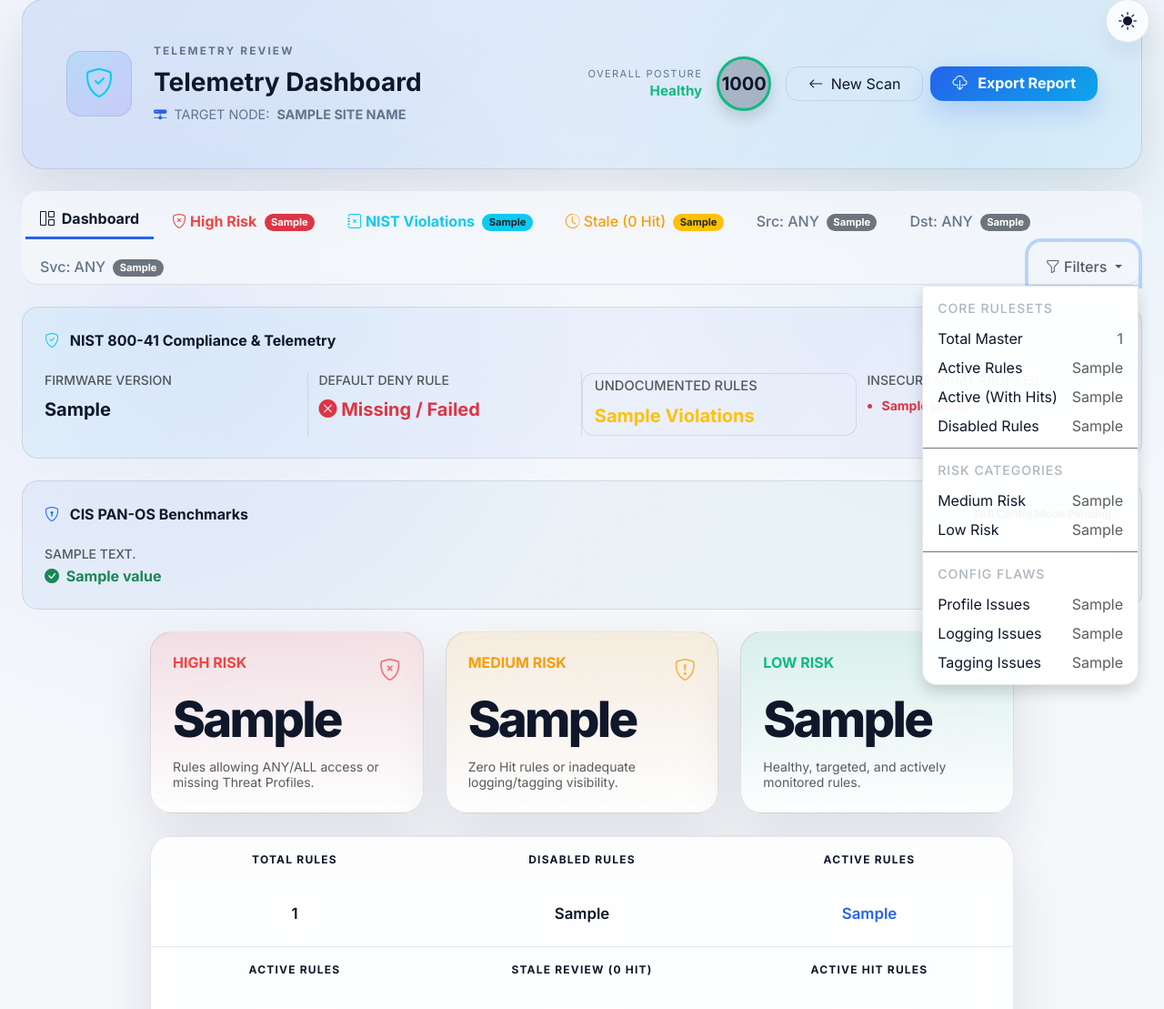
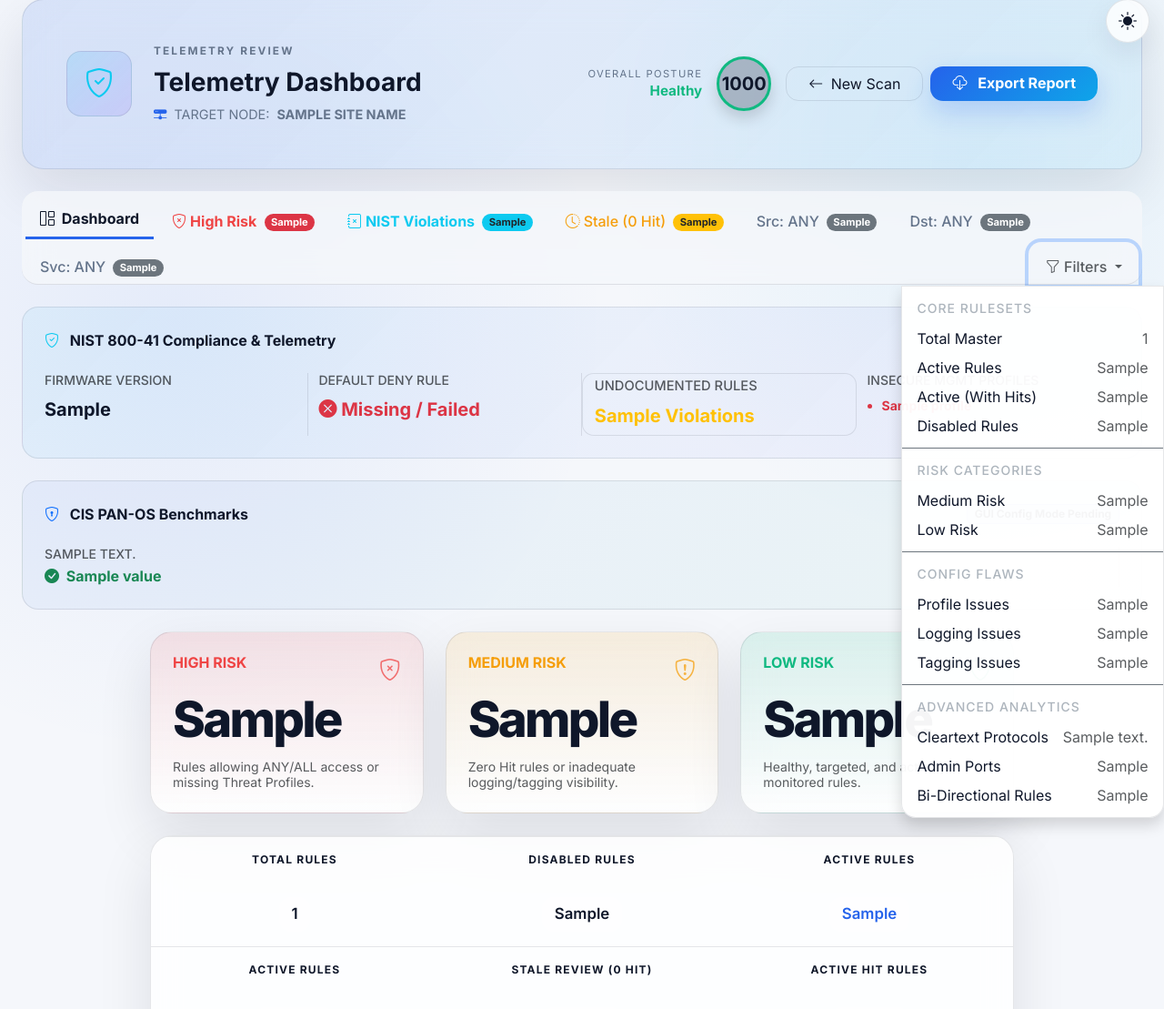
Before and after one commit to Majordean0303/firewall-rule-review, a Flask app: template templates/summary.html in a window 1280 px wide, after a click on "Filters". Shown: the part 17-1126 px from the top of the page at 91% size. Run offline with Flask 3, Linux system fonts and the light colour scheme; the template is opened without the code that fills it: most values are stand-ins (such as "Sample title", 1, 10 or a date in 2020); some libraries are stand-ins or nearby versions.

Commit message:
added Biderectional usless rules detection along with cleartext rules and admin ports.

```diff
--- a/app.py
+++ b/app.py
@@ -40,13 +40,50 @@ def process_palo_alto_rules(df, output_path, site_name, nist_metrics=None, cis_m
 
     active_hit_df = active_df.drop(zero_hit_df.index)
 
-    risky_pattern = r'(?i)(?:^|[-_\s])(22|23|3389|445|135|139|20|21|telnet|rdp|ssh|smb|ftp)(?:[-_\s]|$)'
-    risky_ports_df = active_hit_df[
-        active_hit_df['Service'].astype(str).str.contains(risky_pattern, regex=True, na=False) &
-        (active_hit_df['Action'].astype(str).str.strip().str.lower() == 'allow')
+    # ---------------------------------------------------------
+    # PHASE 1: SPLIT PROTOCOL FLAGGING (CSV Compatible)
+    # ---------------------------------------------------------
+    admin_pattern = r'(?i)(?:^|[-_\s])(?:22|3389|rdp|ssh)(?:[-_\s]|$)'
+    cleartext_pattern = r'(?i)(?:^|[-_\s])(?:21|23|80|ftp|telnet|http)(?:[-_\s]|$)'
+
+    admin_ports_df = active_hit_df[
+        active_hit_df['Service'].astype(str).str.contains(admin_pattern, regex=True, na=False) &
+        (active_hit_df['Action'].astype(str).str.strip().str.lower().isin(['allow', 'accept']))
     ]
 
-    # Extract Undocumented Rules (NIST Check)
+    cleartext_ports_df = active_hit_df[
+        active_hit_df['Service'].astype(str).str.contains(cleartext_pattern, regex=True, na=False) &
+        (active_hit_df['Action'].astype(str).str.strip().str.lower().isin(['allow', 'accept']))
+    ]
+
+    # ---------------------------------------------------------
+    # PHASE 2: BI-DIRECTIONAL & ZERO HIT CHECK (CSV Compatible)
+    # ---------------------------------------------------------
+    # 1. Search across ALL active rules, but exclude 'any' IPs and 'deny/drop' rules
+    valid_bidir = active_df[
+        (~active_df['Source Address'].astype(str).str.strip().str.lower().isin(['any', ''])) &
+        (~active_df['Destination Address'].astype(str).str.strip().str.lower().isin(['any', ''])) &
+        (active_df['Action'].astype(str).str.strip().str.lower().isin(['allow', 'accept'])) # NEW: Only check allow rules!
+    ]
+
+    # 2. Self-Merge the dataframe where Rule A Src == Rule B Dst AND Rule A Dst == Rule B Src
+    merged_bidir = pd.merge(
+        valid_bidir, valid_bidir,
+        left_on=['Source Address', 'Destination Address', 'Service'],
+        right_on=['Destination Address', 'Source Address', 'Service'],
+        suffixes=('_A', '_B')
+    )
+
+    # 3. Filter out rows matching against themselves, and extract unique rule names
+    merged_bidir = merged_bidir[merged_bidir['Name_A'] != merged_bidir['Name_B']]
+    bidirectional_names = merged_bidir['Name_A'].unique()
+
+    # 4. Only flag the mirrored rule if it ALSO has Zero Hits!
+    bidirectional_df = zero_hit_df[zero_hit_df['Name'].isin(bidirectional_names)]
+
+    # ---------------------------------------------------------
+    # EXISTING COMPLIANCE CHECKS
+    # ---------------------------------------------------------
     if 'NIST Documented' in active_hit_df.columns:
         undocumented_df = active_hit_df[active_hit_df['NIST Documented'].astype(str).str.strip().str.lower() == 'no']
     else:
@@ -72,14 +109,17 @@ def process_palo_alto_rules(df, output_path, site_name, nist_metrics=None, cis_m
     is_dst_any = (active_df['Destination Address'].astype(str).str.strip().str.lower() == 'any') & (active_df['Application'].astype(str).str.strip().str.lower() == 'any') & (active_df['URL Category'].astype(str).str.strip().str.lower() == 'any')
     is_srv_any = (active_df['Service'].astype(str).str.strip().str.lower().isin(['any', 'application-default'])) & (active_df['Application'].astype(str).str.strip().str.lower() == 'any') & (active_df['URL Category'].astype(str).str.strip().str.lower() == 'any')
     is_prof_none = active_df['Profile'].astype(str).str.strip().str.lower() == 'none'
-    is_risky_port = active_df['Service'].astype(str).str.contains(risky_pattern, regex=True, na=False) & (active_df['Action'].astype(str).str.strip().str.lower() == 'allow')
+
+    # Flag Cleartext as High Risk, Admin Ports as Medium Risk
+    is_cleartext = active_df['Service'].astype(str).str.contains(cleartext_pattern, regex=True, na=False) & (active_df['Action'].astype(str).str.strip().str.lower().isin(['allow', 'accept']))
+    is_admin = active_df['Service'].astype(str).str.contains(admin_pattern, regex=True, na=False) & (active_df['Action'].astype(str).str.strip().str.lower().isin(['allow', 'accept']))
 
     is_zero_hit = (active_df[hit_col].astype(str).str.strip().str.lower() == 'unused') | (active_df[hit_col] == 0) | (active_df[hit_col] == '0')
     is_log_none = ~active_df['Options'].astype(str).str.contains('Log Forwarding Profile setting', case=False, na=False)
     is_tag_none = active_df['Tags'].astype(str).str.strip().str.lower() == 'none'
 
-    high_mask = is_src_any | is_dst_any | is_srv_any | is_prof_none | is_risky_port
-    med_mask = (~high_mask) & (is_zero_hit | is_log_none | is_tag_none)
+    high_mask = is_src_any | is_dst_any | is_srv_any | is_prof_none | is_cleartext
+    med_mask = (~high_mask) & (is_zero_hit | is_log_none | is_tag_none | is_admin)
     low_mask = (~high_mask) & (~med_mask)
 
     metrics = {
@@ -88,13 +128,15 @@ def process_palo_alto_rules(df, output_path, site_name, nist_metrics=None, cis_m
         'source_any': len(source_any_df), 'destination_any': len(dest_any_df),
         'service_any': len(service_any_df), 'profile_issue': len(profile_none_df),
         'logs_none': len(logs_none_df), 'tags_none': len(tags_none_df),
-        'risky_ports': len(risky_ports_df),
+        'admin_ports': len(admin_ports_df),
+        'cleartext_ports': len(cleartext_ports_df),
+        'bidirectional_rules': len(bidirectional_df),
         'undocumented_rules': len(undocumented_df),
         'high_risk': int(high_mask.sum()), 'medium_risk': int(med_mask.sum()), 'low_risk': int(low_mask.sum())
     }
 
-    # BUGFIX: We are now explicitly passing undocumented_df AND nist_metrics to the Excel generator!
-    generate_excel_report(output_path, site_name, metrics, df, disabled_df, active_df, zero_hit_df, active_hit_df, source_any_df, dest_any_df, service_any_df, profile_none_df, logs_none_df, tags_none_df, risky_ports_df, undocumented_df, nist_metrics, cis_metrics)
+    generate_excel_report(output_path, site_name, metrics, df, disabled_df, active_df, zero_hit_df, active_hit_df, source_any_df, dest_any_df, service_any_df, profile_none_df, logs_none_df, tags_none_df, admin_ports_df, cleartext_ports_df, bidirectional_df, undocumented_df, nist_metrics, cis_metrics)
+
     web_cols = ['Name', 'Source Zone', 'Source Address', 'Destination Zone', 'Destination Address', 'Application', 'Service', 'Action', 'NIST Documented']
     web_cols = [col for col in web_cols if col in df.columns]
 
@@ -113,13 +155,14 @@ def process_palo_alto_rules(df, output_path, site_name, nist_metrics=None, cis_m
         'profile_issue': profile_none_df[web_cols].to_dict('records'),
         'logs_none': logs_none_df[web_cols].to_dict('records'),
         'tags_none': tags_none_df[web_cols].to_dict('records'),
-        'risky_ports': risky_ports_df[web_cols].to_dict('records'),
+        'admin_ports': admin_ports_df[web_cols].to_dict('records'),
+        'cleartext_ports': cleartext_ports_df[web_cols].to_dict('records'),
+        'bidirectional': bidirectional_df[web_cols].to_dict('records'),
         'undocumented': undocumented_df[web_cols].to_dict('records') if not undocumented_df.empty else [],
         'nist': nist_metrics or {},
         'cis': cis_metrics or {}
     }
     return metrics, web_data
-
 # -------------------------------------------------------------------
 # ENGINE 2: FORTINET PROCESSOR
 # -------------------------------------------------------------------
@@ -206,10 +249,11 @@ def process_fortinet_rules(df, output_path, site_name):
     }
     return metrics, web_data
 
+
 # -------------------------------------------------------------------
 # SHARED EXCEL GENERATOR
 # -------------------------------------------------------------------
-def generate_excel_report(output_path, site_name, metrics, df, disabled_df, active_df, zero_hit_df, active_hit_df, source_any_df, dest_any_df, service_any_df, profile_none_df, logs_none_df, tags_none_df, risky_ports_df=None, undocumented_df=None, nist_metrics=None, cis_metrics=None):
+def generate_excel_report(output_path, site_name, metrics, df, disabled_df, active_df, zero_hit_df, active_hit_df, source_any_df, dest_any_df, service_any_df, profile_none_df, logs_none_df, tags_none_df, admin_ports_df=None, cleartext_ports_df=None, bidirectional_df=None, undocumented_df=None, nist_metrics=None, cis_metrics=None):
     with pd.ExcelWriter(output_path, engine='openpyxl') as writer:
 
         # Build Standard Dashboard Data
@@ -227,8 +271,15 @@ def generate_excel_report(output_path, site_name, metrics, df, disabled_df, acti
             [metrics.get('active_hit_rules', 0), metrics.get('destination_any', 0), metrics.get('destination_any', 0)],
             ["Active Hit Rules", "Service Any", "To be reviewed"],
             [metrics.get('active_hit_rules', 0), metrics.get('service_any', 0), metrics.get('service_any', 0)],
-            ["Active Hit Rules", "Risky Mgmt Ports", "To be reviewed"],
-            [metrics.get('active_hit_rules', 0), metrics.get('risky_ports', 0), metrics.get('risky_ports', 0)],
+
+            # Phase 1 & 2 Dashboard Inserts
+            ["Active Hit Rules", "Cleartext Protocols", "To be reviewed"],
+            [metrics.get('active_hit_rules', 0), metrics.get('cleartext_ports', 0), metrics.get('cleartext_ports', 0)],
+            ["Active Hit Rules", "Admin Mgmt Ports", "To be reviewed"],
+            [metrics.get('active_hit_rules', 0), metrics.get('admin_ports', 0), metrics.get('admin_ports', 0)],
+            ["Active Hit Rules", "Bi-Directional Duplicates", "To be reviewed"],
+            [metrics.get('active_hit_rules', 0), metrics.get('bidirectional_rules', 0), metrics.get('bidirectional_rules', 0)],
+
             ["Active Hit Rules", "NIST Violations (Undoc)", "To be reviewed"],
             [metrics.get('active_hit_rules', 0), metrics.get('undocumented_rules', 0), metrics.get('undocumented_rules', 0)],
             ["Active Hit Rules", "Profile Issue", ""],
@@ -239,7 +290,6 @@ def generate_excel_report(output_path, site_name, metrics, df, disabled_df, acti
             [metrics.get('active_hit_rules', 0), metrics.get('tags_none', 0), ""]
         ]
 
-        # NEW: Append NIST Telemetry to the bottom of the Excel Dashboard if it exists
         if nist_metrics:
             dashboard_data.extend([
                 ["", "", ""],
@@ -252,7 +302,7 @@ def generate_excel_report(output_path, site_name, metrics, df, disabled_df, acti
                 dashboard_data.append(["Insecure Mgmt Profiles", ", ".join(insecure), ""])
             else:
                 dashboard_data.append(["Insecure Mgmt Profiles", "None (Secured)", ""])
-        # NEW: Write CIS Data to Excel Dashboard
+
         if cis_metrics:
             dashboard_data.extend([
                 ["", "", ""],
@@ -271,12 +321,11 @@ def generate_excel_report(output_path, site_name, metrics, df, disabled_df, acti
         zero_hit_df.to_excel(writer, sheet_name='Zero Hit Rules', index=False)
         active_hit_df.to_excel(writer, sheet_name='Active Hit Rules', index=False)
 
-        if risky_ports_df is not None:
-            risky_ports_df.to_excel(writer, sheet_name='Risky Ports', index=False)
-
-        # NEW: Write the NIST Violations sheet
-        if undocumented_df is not None:
-            undocumented_df.to_excel(writer, sheet_name='NIST Violations', index=False)
+        # Write Phase 1 & 2 Sheets
+        if admin_ports_df is not None: admin_ports_df.to_excel(writer, sheet_name='Admin Ports', index=False)
+        if cleartext_ports_df is not None: cleartext_ports_df.to_excel(writer, sheet_name='Cleartext Protocols', index=False)
+        if bidirectional_df is not None: bidirectional_df.to_excel(writer, sheet_name='Bi-Directional Duplicates', index=False)
+        if undocumented_df is not None: undocumented_df.to_excel(writer, sheet_name='NIST Violations', index=False)
 
         source_any_df.to_excel(writer, sheet_name='Source Any Rules', index=False)
         dest_any_df.to_excel(writer, sheet_name='Destination Any Rules', index=False)
@@ -285,6 +334,7 @@ def generate_excel_report(output_path, site_name, metrics, df, disabled_df, acti
         logs_none_df.to_excel(writer, sheet_name='Logs None', index=False)
         tags_none_df.to_excel(writer, sheet_name='Tags None', index=False)
 
+        # ... [Leave the rest of the dynamic Excel formatting block exactly as it is]
         # Apply Dynamic Excel Styling
         workbook = writer.book
         ws = writer.sheets['Dashboard']
--- a/templates/summary.html
+++ b/templates/summary.html
@@ -496,6 +496,11 @@
                     <li><a class="dropdown-item d-flex justify-content-between" id="profile-tab" href="javascript:void(0);" onclick="switchTab('profile')">Profile Issues <span class="text-muted ms-3">{{ metrics.profile_issue }}</span></a></li>
                     <li><a class="dropdown-item d-flex justify-content-between" id="logs-tab" href="javascript:void(0);" onclick="switchTab('logs')">Logging Issues <span class="text-muted ms-3">{{ metrics.logs_none }}</span></a></li>
                     <li><a class="dropdown-item d-flex justify-content-between" id="tags-tab" href="javascript:void(0);" onclick="switchTab('tags')">Tagging Issues <span class="text-muted ms-3">{{ metrics.tags_none }}</span></a></li>
+                    <li><hr class="dropdown-divider border-secondary"></li>
+                    <li><h6 class="dropdown-header text-uppercase" style="letter-spacing: 1px;">Advanced Analytics</h6></li>
+                    <li><a class="dropdown-item d-flex justify-content-between" id="cleartext-tab" href="javascript:void(0);" onclick="switchTab('cleartext')">Cleartext Protocols <span class="text-muted ms-3">{{ metrics.cleartext_ports }}</span></a></li>
+                    <li><a class="dropdown-item d-flex justify-content-between" id="admin-tab" href="javascript:void(0);" onclick="switchTab('admin')">Admin Ports <span class="text-muted ms-3">{{ metrics.admin_ports }}</span></a></li>
+                    <li><a class="dropdown-item d-flex justify-content-between" id="bidir-tab" href="javascript:void(0);" onclick="switchTab('bidir')">Bi-Directional Rules <span class="text-muted ms-3">{{ metrics.bidirectional_rules }}</span></a></li>
                 </ul>
             </li>
         </ul>
@@ -754,6 +759,11 @@
             {{ render_rule_table(web_data.profile_issue, 'profile', 'Missing Security Profiles') }}
             {{ render_rule_table(web_data.logs_none, 'logs', 'Logging Disabled or Incomplete') }}
             {{ render_rule_table(web_data.tags_none, 'tags', 'Missing Rule Tags') }}
+
+            {{ render_rule_table(web_data.cleartext_ports, 'cleartext', 'Cleartext / Insecure Protocols') }}
+            {{ render_rule_table(web_data.admin_ports, 'admin', 'Administrative Ports') }}
+
+            {{ render_rule_table(web_data.bidirectional, 'bidir', 'Stateful Duplicates (Bi-Directional)') }}
         </div>
     </div>
 
```
